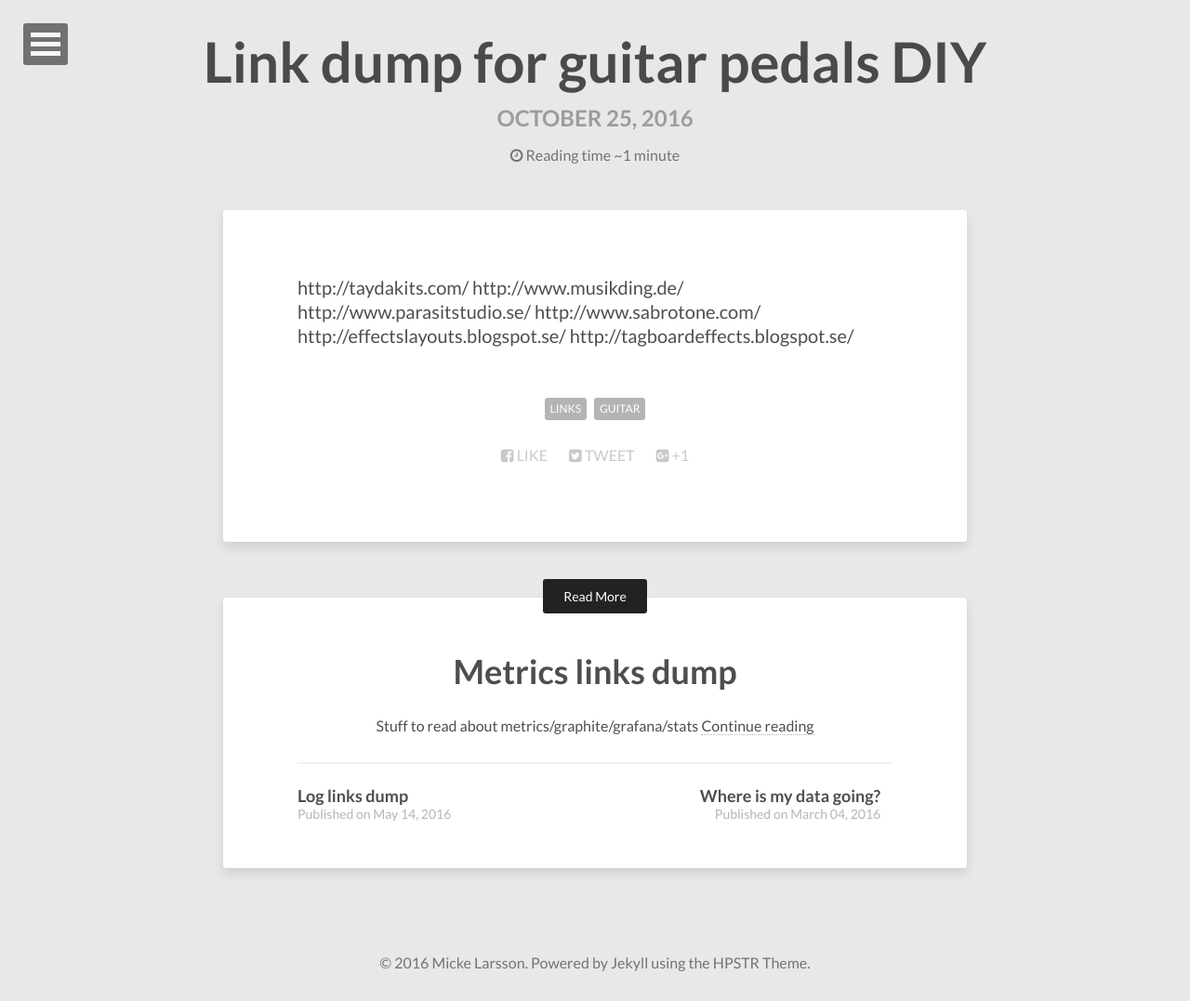
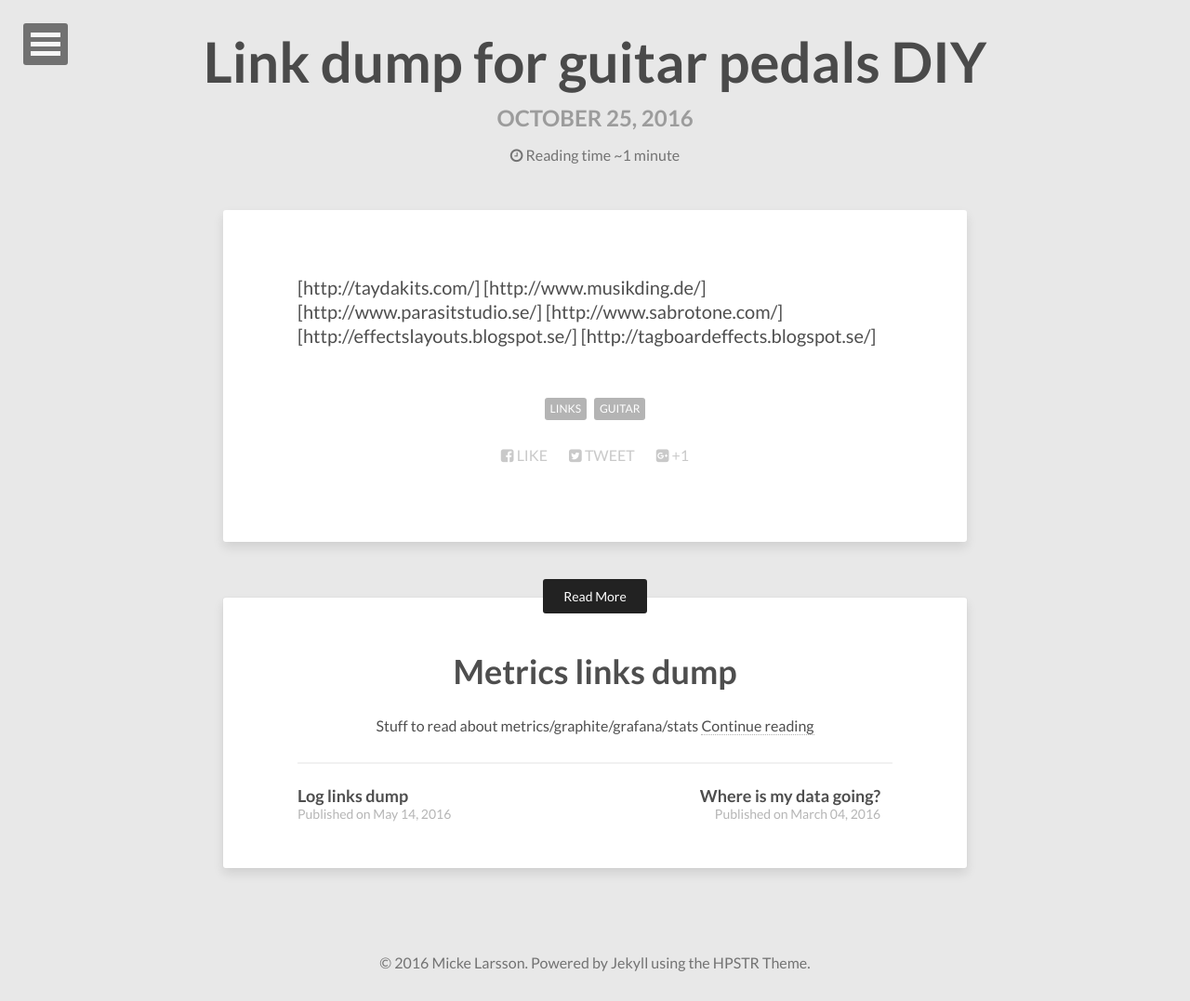
Before and after one commit to Miklar/Miklar.github.io, a Jekyll site: the page built from _posts/2016-10-25-guitar_pedals.md, in a window 1280 px wide. Shown: the whole page at 93% size. Built offline with Jekyll 4.4.1, drawn with Linux system fonts in a browser that asks for light colours; nearby versions of some CDN libraries.

```diff
--- a/_posts/2016-10-25-guitar_pedals.md
+++ b/_posts/2016-10-25-guitar_pedals.md
@@ -5,9 +5,9 @@ description: ""
 tags: [links, guitar]
 ---
 
-http://taydakits.com/
-http://www.musikding.de/
-http://www.parasitstudio.se/
-http://www.sabrotone.com/
-http://effectslayouts.blogspot.se/
-http://tagboardeffects.blogspot.se/
+[http://taydakits.com/]
+[http://www.musikding.de/]
+[http://www.parasitstudio.se/]
+[http://www.sabrotone.com/]
+[http://effectslayouts.blogspot.se/]
+[http://tagboardeffects.blogspot.se/]
```
